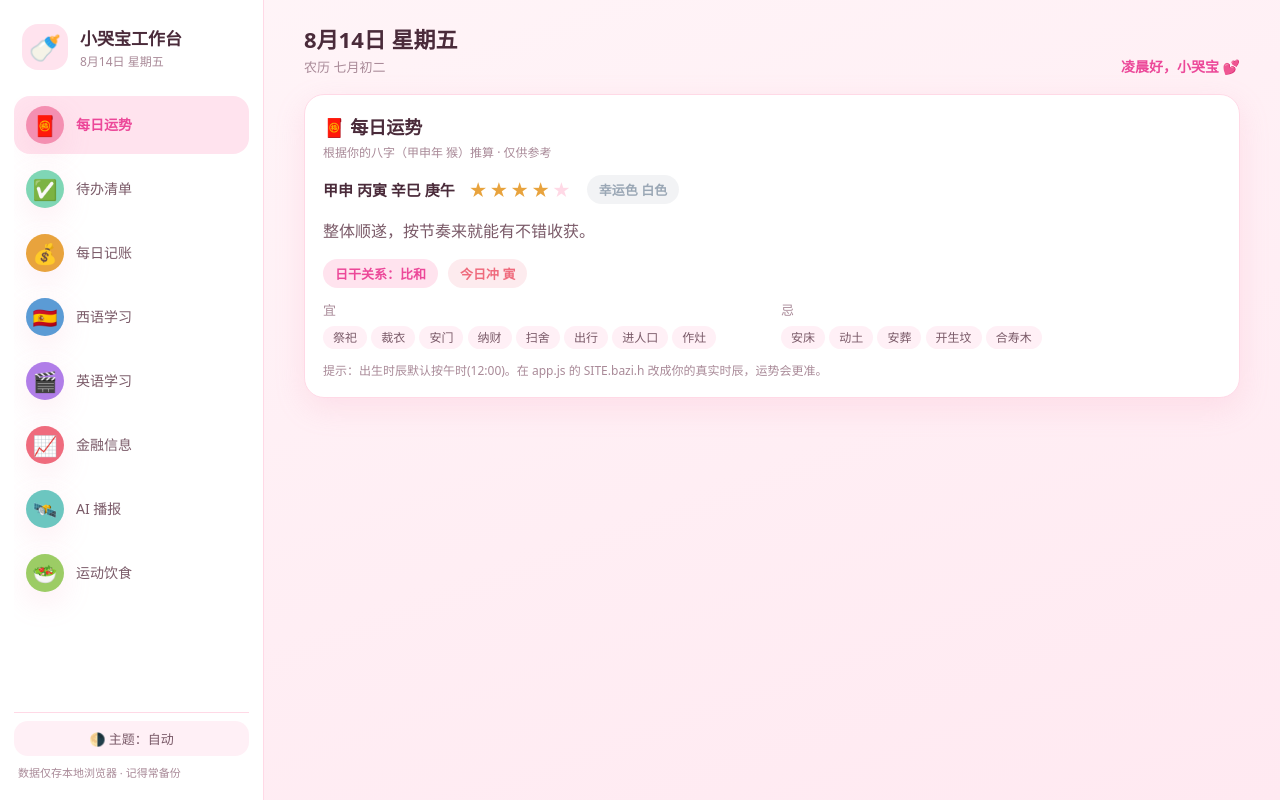
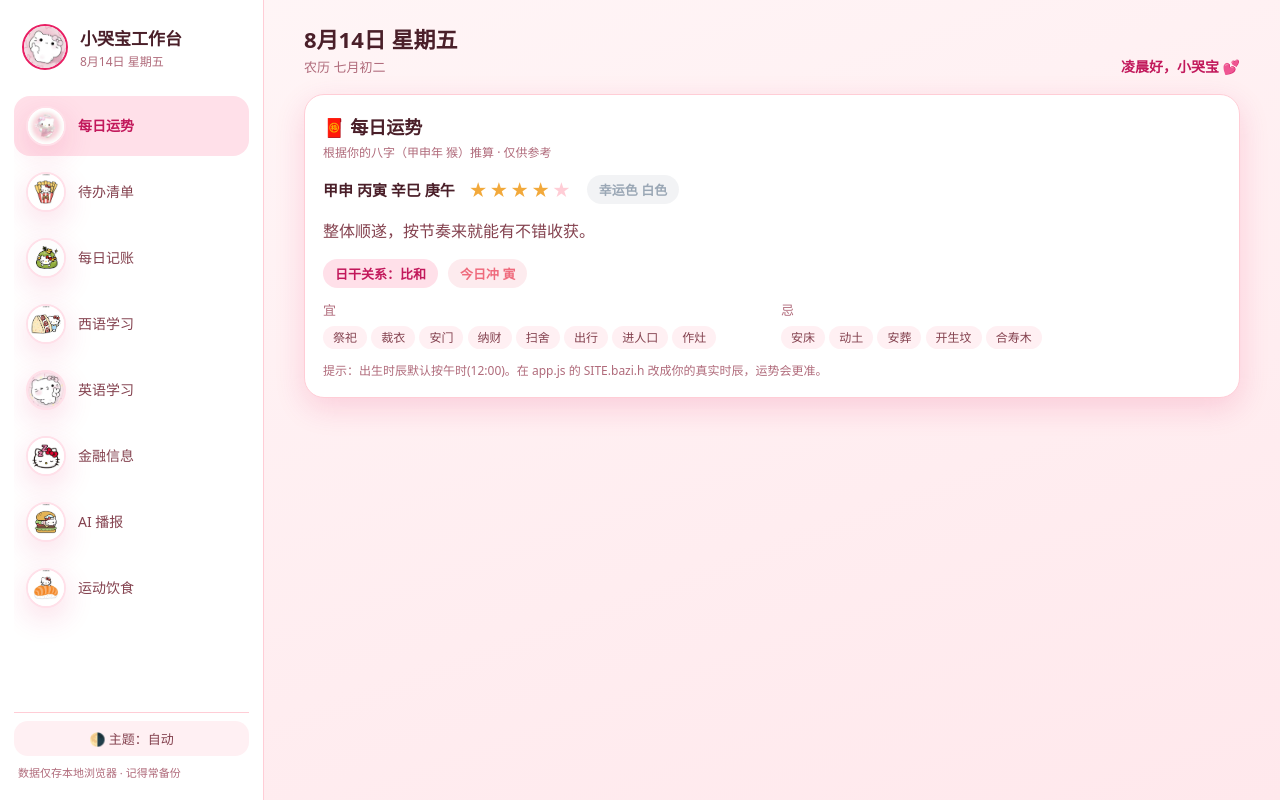
Before and after one commit to koi518/koi518.github.io, a plain HTML site: page index.html in a window 1280 px wide. Drawn offline with Linux system fonts and the light colour scheme.

Commit message:
fix: 记账 monthDates 崩溃; style: 红粉主题; feat: Hello Kitty 模块形象

```diff
--- a/assets/css/style.css
+++ b/assets/css/style.css
@@ -1,35 +1,35 @@
 /* ===== 主题变量 ===== */
 :root {
-  --bg: #fff5f8;
-  --bg2: #ffe9f1;
+  --bg: #fff6f7;
+  --bg2: #ffe8ec;
   --surface: #ffffff;
-  --surface2: #fff0f6;
-  --text: #4a2b3a;
-  --text-soft: #7a5a68;
-  --muted: #a98a98;
-  --border: #ffd9e6;
-  --primary: #f48fb1;
-  --primary-d: #ec4899;
-  --primary-soft: #ffe3ee;
+  --surface2: #fff0f3;
+  --text: #4a1f29;
+  --text-soft: #84424f;
+  --muted: #b06b7b;
+  --border: #ffcdd6;
+  --primary: #e91e63;
+  --primary-d: #c2185b;
+  --primary-soft: #ffe0e9;
   --good: #4caf86;
-  --bad: #ef6b7d;
-  --warn: #e8a33d;
-  --shadow: 0 10px 30px rgba(244, 143, 177, .18);
+  --bad: #e5395a;
+  --warn: #f2a93b;
+  --shadow: 0 10px 30px rgba(233, 30, 99, .16);
   --radius: 20px;
 }
 @media (prefers-color-scheme: dark) {
   :root {
-    --bg: #1c1622;
-    --bg2: #241b2c;
-    --surface: #271f30;
-    --surface2: #2f2438;
-    --text: #f3e7ee;
-    --text-soft: #c9b3c1;
-    --muted: #927f8c;
-    --border: #3a2d44;
-    --primary: #f48fb1;
-    --primary-d: #f472a6;
-    --primary-soft: #3a2632;
+    --bg: #2a181d;
+    --bg2: #381d25;
+    --surface: #3e222a;
+    --surface2: #4d2b34;
+    --text: #fff0f3;
+    --text-soft: #e6b4bf;
+    --muted: #b58390;
+    --border: #5e383f;
+    --primary: #ff5c8d;
+    --primary-d: #ff3d6e;
+    --primary-soft: #4a202e;
     --good: #5fd0a3;
     --bad: #ff8497;
     --warn: #f0b860;
@@ -37,16 +37,16 @@
   }
 }
 :root[data-theme="light"] {
-  --bg: #fff5f8; --bg2: #ffe9f1; --surface: #ffffff; --surface2: #fff0f6;
-  --text: #4a2b3a; --text-soft: #7a5a68; --muted: #a98a98; --border: #ffd9e6;
-  --primary: #f48fb1; --primary-d: #ec4899; --primary-soft: #ffe3ee;
-  --good: #4caf86; --bad: #ef6b7d; --warn: #e8a33d;
-  --shadow: 0 10px 30px rgba(244, 143, 177, .18);
+  --bg: #fff6f7; --bg2: #ffe8ec; --surface: #ffffff; --surface2: #fff0f3;
+  --text: #4a1f29; --text-soft: #84424f; --muted: #b06b7b; --border: #ffcdd6;
+  --primary: #e91e63; --primary-d: #c2185b; --primary-soft: #ffe0e9;
+  --good: #4caf86; --bad: #e5395a; --warn: #f2a93b;
+  --shadow: 0 10px 30px rgba(233, 30, 99, .16);
 }
 :root[data-theme="dark"] {
-  --bg: #1c1622; --bg2: #241b2c; --surface: #271f30; --surface2: #2f2438;
-  --text: #f3e7ee; --text-soft: #c9b3c1; --muted: #927f8c; --border: #3a2d44;
-  --primary: #f48fb1; --primary-d: #f472a6; --primary-soft: #3a2632;
+  --bg: #2a181d; --bg2: #381d25; --surface: #3e222a; --surface2: #4d2b34;
+  --text: #fff0f3; --text-soft: #e6b4bf; --muted: #b58390; --border: #5e383f;
+  --primary: #ff5c8d; --primary-d: #ff3d6e; --primary-soft: #4a202e;
   --good: #5fd0a3; --bad: #ff8497; --warn: #f0b860;
   --shadow: 0 10px 30px rgba(0, 0, 0, .45);
 }
@@ -81,9 +81,11 @@ input, textarea, select { font-family: inherit; font-size: 15px; }
 }
 .brand { display: flex; align-items: center; gap: 12px; padding: 4px 8px 12px; }
 .brand-logo {
-  width: 46px; height: 46px; border-radius: 16px;
-  background: var(--primary-soft); display: grid; place-items: center; font-size: 26px;
+  width: 46px; height: 46px; border-radius: 50%;
+  overflow: hidden; background: var(--primary-soft); display: grid; place-items: center; font-size: 26px;
+  border: 2px solid var(--primary);
 }
+.brand-logo img { width: 100%; height: 100%; object-fit: cover; }
 .brand-name { font-weight: 800; font-size: 17px; }
 .brand-sub { font-size: 12px; color: var(--muted); margin-top: 2px; }
 
@@ -96,9 +98,11 @@ input, textarea, select { font-family: inherit; font-size: 15px; }
 .nav-item:hover { background: var(--surface2); }
 .nav-item.active { background: var(--primary-soft); color: var(--primary-d); font-weight: 700; }
 .nav-item .mascot {
-  width: 38px; height: 38px; border-radius: 50%; flex: 0 0 38px;
+  width: 40px; height: 40px; border-radius: 50%; flex: 0 0 40px;
   display: grid; place-items: center; font-size: 20px; box-shadow: var(--shadow);
+  overflow: hidden; border: 2px solid var(--primary-soft); background: var(--surface);
 }
+.nav-item .mascot img { width: 100%; height: 100%; object-fit: cover; }
 .nav-item .nav-label { font-size: 14px; line-height: 1.2; }
 .nav-item .nav-badge {
   margin-left: auto; font-size: 11px; background: var(--primary); color: #fff;
--- a/assets/js/app.js
+++ b/assets/js/app.js
@@ -1,15 +1,16 @@
 /* ===== 主程序：导航 / 主题 / 路由 ===== */
 (function () {
-  // 8 个模块的卡通占位形象（待哭宝原图替换）
+  // 8 个模块形象（Hello Kitty 主题图）
+  const IMG = 'assets/img/mascots/';
   const MODULES = [
-    { key: 'fortune', name: '每日运势', emoji: '🧧', color: '#f48fb1', render: () => window.Fortune.render(view) },
-    { key: 'todo', name: '待办清单', emoji: '✅', color: '#7fd6b5', render: () => window.Todo.render(view) },
-    { key: 'finance', name: '每日记账', emoji: '💰', color: '#e8a33d', render: () => window.Finance.render(view) },
-    { key: 'spanish', name: '西语学习', emoji: '🇪🇸', color: '#5b9bd5', render: () => window.Spanish.render(view) },
-    { key: 'english', name: '英语学习', emoji: '🎬', color: '#b07de8', render: () => window.English.render(view) },
-    { key: 'financenews', name: '金融信息', emoji: '📈', color: '#ef6b7d', render: () => window.FinanceNews.render(view) },
-    { key: 'ainews', name: 'AI 播报', emoji: '🛰️', color: '#6cc6c0', render: () => window.AINews.render(view) },
-    { key: 'health', name: '运动饮食', emoji: '🥗', color: '#9ccc65', render: () => window.Health.render(view) },
+    { key: 'fortune', name: '每日运势', img: IMG + '7.png', render: () => window.Fortune.render(view) },
+    { key: 'todo', name: '待办清单', img: IMG + '1.png', render: () => window.Todo.render(view) },
+    { key: 'finance', name: '每日记账', img: IMG + '6.png', render: () => window.Finance.render(view) },
+    { key: 'spanish', name: '西语学习', img: IMG + '4.png', render: () => window.Spanish.render(view) },
+    { key: 'english', name: '英语学习', img: IMG + '8.png', render: () => window.English.render(view) },
+    { key: 'financenews', name: '金融信息', img: IMG + '5.png', render: () => window.FinanceNews.render(view) },
+    { key: 'ainews', name: 'AI 播报', img: IMG + '2.png', render: () => window.AINews.render(view) },
+    { key: 'health', name: '运动饮食', img: IMG + '3.png', render: () => window.Health.render(view) },
   ];
 
   const view = document.getElementById('view');
@@ -22,10 +23,13 @@
     return '';
   }
 
+  function mascotHTML(m) {
+    return m.img ? `<img src="${m.img}" alt="">` : `<span>${m.emoji || '✨'}</span>`;
+  }
   function buildNav() {
     navEl.innerHTML = MODULES.map(m => `
       <button class="nav-item ${m.key === active ? 'active' : ''}" data-key="${m.key}">
-        <span class="mascot" style="background:${m.color}">${m.emoji}</span>
+        <span class="mascot">${mascotHTML(m)}</span>
         <span class="nav-label">${m.name}</span>
         ${badge(m.key) ? `<span class="nav-badge">${badge(m.key)}</span>` : ''}
       </button>`).join('');
@@ -68,7 +72,7 @@
     const h = now.getHours();
     const g = h < 6 ? '凌晨好' : h < 12 ? '早上好' : h < 14 ? '中午好' : h < 18 ? '下午好' : '晚上好';
     document.getElementById('greet').textContent = `${g}，${SITE.name} 💕`;
-    document.getElementById('brandMascot').textContent = '🍼';
+    document.getElementById('brandMascot').innerHTML = `<img src="${IMG}9.png" alt="">`;
   }
 
   // 初始化
--- a/assets/js/store.js
+++ b/assets/js/store.js
@@ -58,7 +58,7 @@ const DB = {
   monthDates(y, m) {
     const out = [];
     const d = new Date(y, m, 1);
-    while (d.getMonth() === m) { out.push(this.dateKey(new Date(d))); d.setDate(d.getDate() + 1); }
+    while (d.getMonth() === m) { out.push(Util.dateKey(new Date(d))); d.setDate(d.getDate() + 1); }
     return out;
   },
 };
```
Also changed, not shown: index.html (+1 -1 lines), assets/img/mascots/1.png (added), assets/img/mascots/2.png (added), assets/img/mascots/3.png (added), assets/img/mascots/4.png (added), assets/img/mascots/5.png (added), assets/img/mascots/6.png (added), assets/img/mascots/7.png (added), assets/img/mascots/8.png (added), assets/img/mascots/9.png (added).
